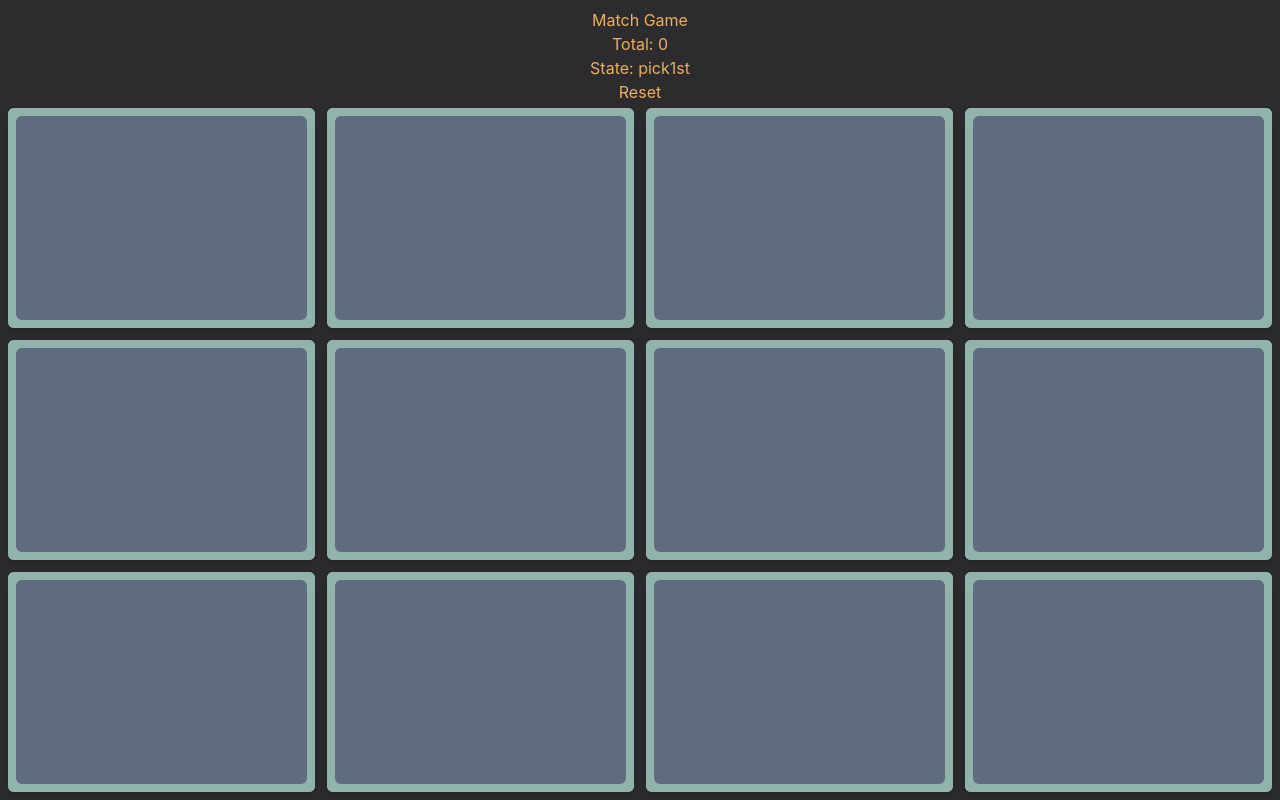
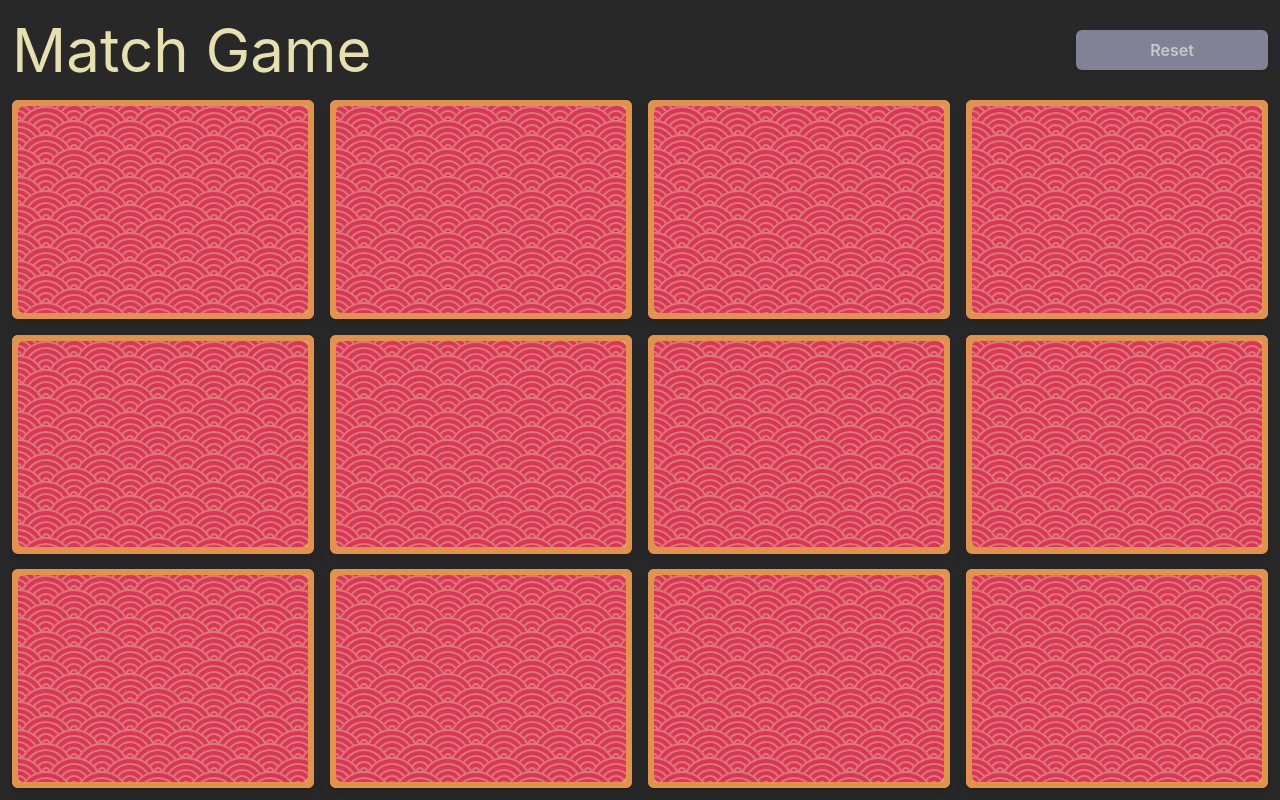
Before and after one commit to phila88/match-game, a React (Vite) app: page / in a window 1280 px wide. Built offline with nearby package versions, Linux system fonts and the light colour scheme.

Commit message:
Adjust colors. Add card texture.

```diff
--- a/src/App.tsx
+++ b/src/App.tsx
@@ -71,14 +71,20 @@ function App() {
 
   return (
     <>
-      <div className="container relative mx-auto grid h-screen grid-rows-[1fr_9fr] gap-1 p-2">
-        <div className="text-center">
-          <h1>Match Game</h1>
-          <h2>Total: {matches.length / 2}</h2>
-          <h2>State: {gameState}</h2>
-          <button onClick={resetGame}>Reset</button>
+      <div className="container relative mx-auto grid h-screen grid-rows-[1fr_9fr] gap-3 p-3">
+        <div className="flex flex-col items-center justify-between gap-2 sm:flex-row">
+          <h1 className="text-center text-5xl md:text-6xl">Match Game</h1>
+          {/* <h2>Total: {matches.length / 2}</h2> */}
+          {/* <h2>State: {gameState}</h2> */}
+          <button
+            disabled={matches.length === 0}
+            className="h-fit w-full rounded-md bg-purple p-2 font-semibold text-[#FFF] drop-shadow hover:brightness-110 active:brightness-90 disabled:opacity-75 disabled:hover:brightness-100 sm:w-48"
+            onClick={resetGame}
+          >
+            Reset
+          </button>
         </div>
-        <div className="grid grid-cols-2 place-content-stretch gap-2 md:grid-cols-4 md:gap-3">
+        <div className="grid grid-cols-3 place-content-stretch gap-2 md:grid-cols-4 md:gap-4">
           {cards}
         </div>
       </div>
@@ -86,9 +92,9 @@ function App() {
       <div
         className={`transition duration-[350ms] ${
           gameState === 'match' ? 'opacity-100' : 'opacity-0'
-        } pointer-events-none absolute inset-0 z-10 flex select-none items-center justify-center bg-black/20`}
+        } pointer-events-none absolute inset-0 z-10 flex select-none items-center justify-center bg-black/25`}
       >
-        <h1 className="text-5xl [text-shadow:_0_2px_0_rgb(0_0_0_/_40%)]">
+        <h1 className="text-5xl font-semibold [text-shadow:_4px_4px_4px_rgb(0_0_0_/_75%)] sm:text-6xl">
           Match!!!
         </h1>
       </div>
--- a/src/components/Card.tsx
+++ b/src/components/Card.tsx
@@ -19,10 +19,10 @@ export const Card = ({ src, selected, matched, onClick }: Props) => {
         onClick={onClick}
       >
         {/* Back */}
-        <div className="absolute h-full w-full rounded-md border-4 border-green bg-green [transform:rotateY(180deg)] sm:border-8">
+        <div className="absolute h-full w-full rounded-md border-4 border-orange bg-orange [transform:rotateY(180deg)] sm:border-[6px]">
           <img
             src={src}
-            className={`h-full w-full object-cover transition
+            className={`h-full w-full rounded-md object-cover transition
               ${
                 selected && !matched
                   ? 'visible duration-[850ms]'
@@ -32,8 +32,12 @@ export const Card = ({ src, selected, matched, onClick }: Props) => {
         </div>
 
         {/* Front */}
-        <div className="absolute h-full w-full transform items-center rounded-md border-4 border-green bg-green [backface-visibility:hidden] sm:border-8">
-          <div className="h-full w-full rounded-md bg-blue" />
+        <div className="absolute h-full w-full transform items-center rounded-md border-4 border-orange bg-orange [backface-visibility:hidden] sm:border-[6px]">
+          <div className="bg-red-500 h-full w-full">
+            <div className="h-full w-full rounded-md bg-red">
+              <div className="h-full w-full bg-cloud-pattern" />
+            </div>
+          </div>
         </div>
       </div>
     </div>
--- a/src/index.css
+++ b/src/index.css
@@ -8,6 +8,6 @@
   font-weight: 400;
 
   color-scheme: light dark;
-  color: theme(colors.yellow);
+  color: theme(colors.white);
   background-color: theme(colors.black);
 }
--- a/tailwind.config.js
+++ b/tailwind.config.js
@@ -3,12 +3,15 @@ export default {
   content: ['./index.html', './src/**/*.{js,ts,jsx,tsx}'],
   theme: {
     extend: {
+      backgroundImage: {
+        'cloud-pattern': "url('./assets/endless-clouds.svg')",
+      },
       colors: {
-        black: '#2C2B2E',
-        blue: '#5F6C7F',
-        green: '#91B3AC',
-        white: '#E9ECD8',
-        yellow: '#EBB061',
+        black: '#292828',
+        white: '#E6DFAF',
+        purple: '#A19FBB',
+        red: '#D93757',
+        orange: '#E0924E',
       },
     },
   },
```
Also changed, not shown: src/assets/endless-clouds.svg (added).
